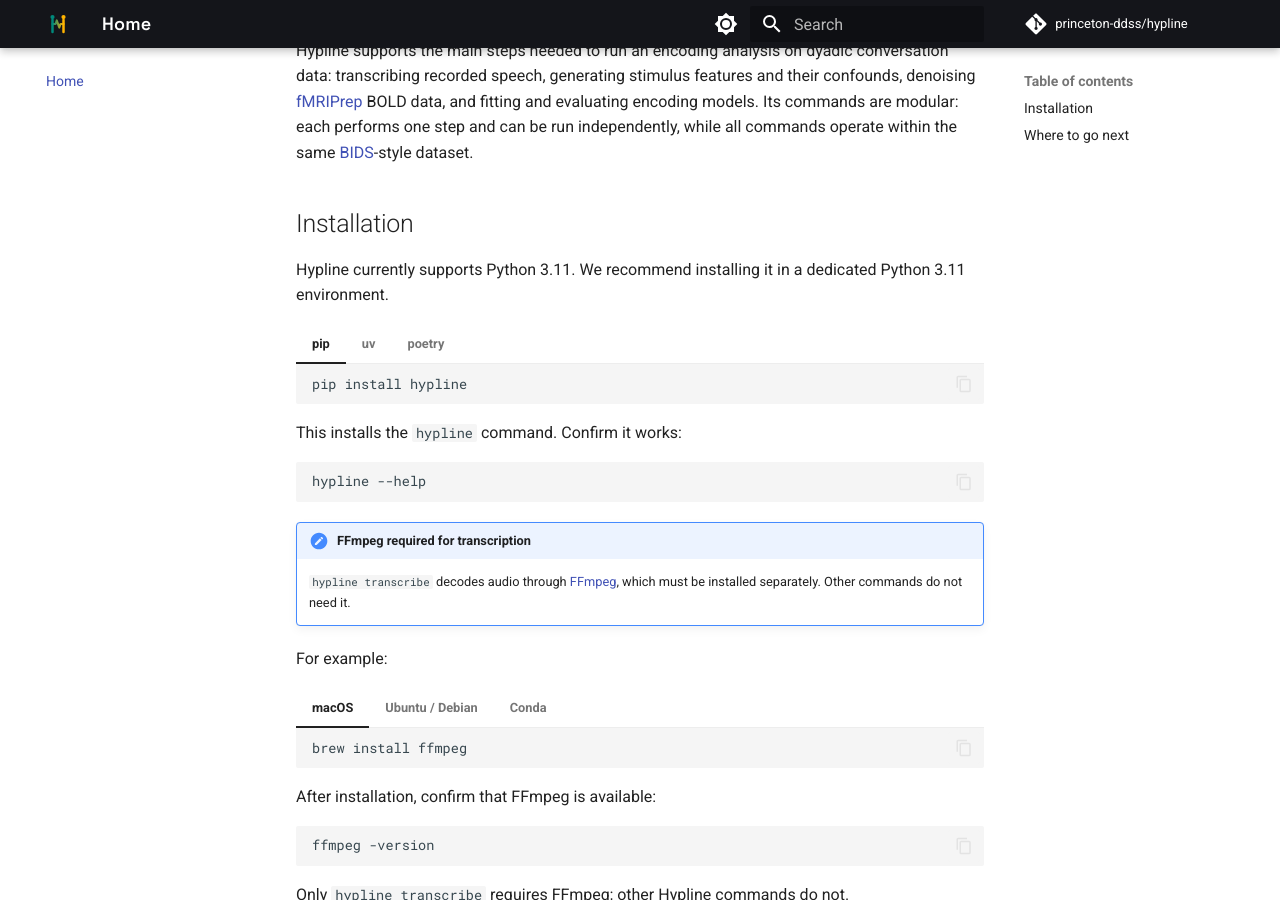
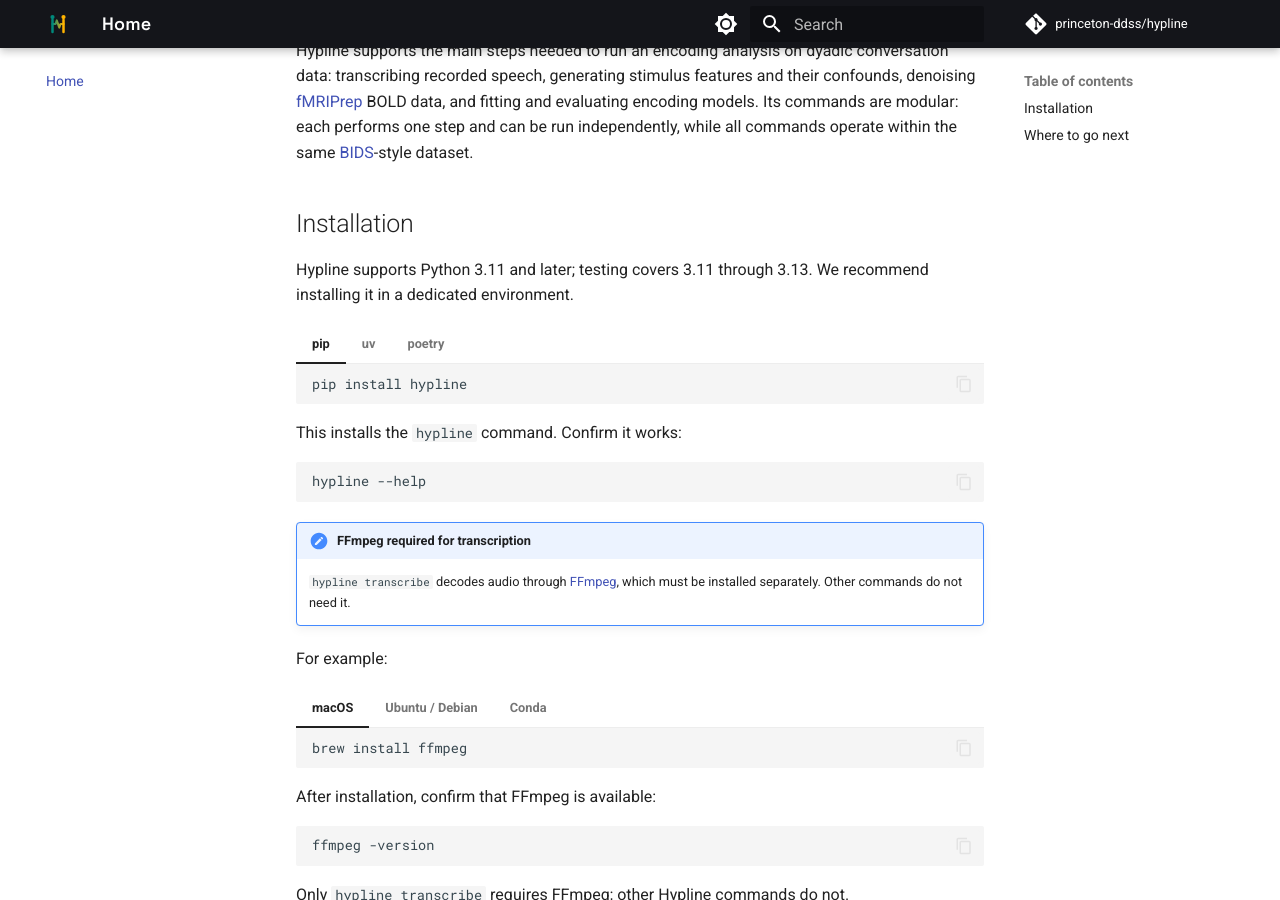
Before and after one commit to princeton-ddss/hypline, an MkDocs documentation site: the page built from docs/mkdocs/index.md, in a window 1280 px wide and 900 px high, scrolled down 801 px. Built offline with MkDocs 1.6.1 and Material for MkDocs 9.7.7, drawn with Linux system fonts in a browser that asks for light colours; comment, search, counter and statistics services are not loaded; the version menu is left out.

Commit message:
Update docs/mkdocs/index.md
Co-authored-by: Sangyoon Park <datumvitae@gmail.com>

```diff
--- a/docs/mkdocs/index.md
+++ b/docs/mkdocs/index.md
@@ -23,8 +23,8 @@ within the same [BIDS](https://bids.neuroimaging.io/)-style dataset.
 
 ## Installation
 
-Hypline currently supports Python 3.11. We recommend installing it in a
-dedicated Python 3.11 environment.
+Hypline supports Python 3.11 and later; testing covers 3.11 through 3.13. We recommend
+installing it in a dedicated environment.
 
 === "pip"
 
```
